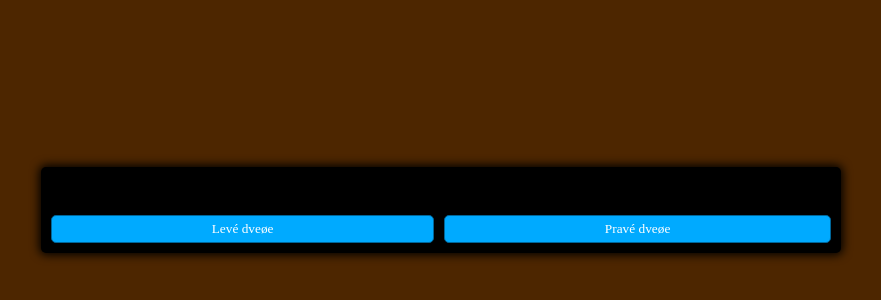
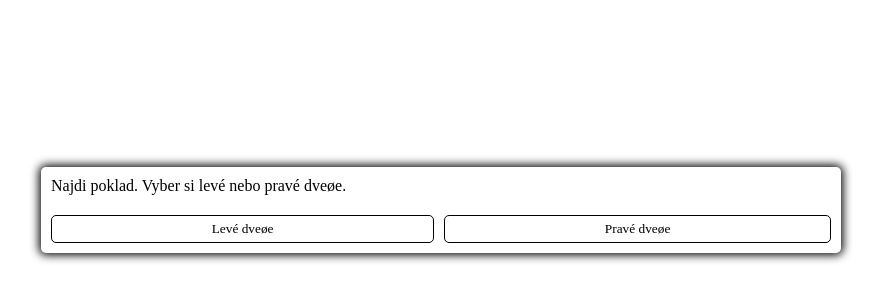
Before and after one commit to Vaclavbocek338/CestaZaPokladem, a plain HTML site: page index.html in a window 1280 px wide. Shown: the part 190-490 px from the top of the page, without its empty margins (199-1080 px from the left). Drawn offline with Linux system fonts and the light colour scheme.

Commit message:
Update styles.css

```diff
--- a/styles.css
+++ b/styles.css
@@ -11,13 +11,13 @@ body {
   align-items: center;
   width: 100vw;
   height: 100vh;
-  background-color: #4d2600;
+  background-color: white;
 }
 
 .container {
   width: 800px;
   max-width: 80%;
-  background-color: #000000;
+  background-color: white;
   padding: 10px;
   border-radius: 5px;
   box-shadow: 0 0 10px 2px;
@@ -31,11 +31,11 @@ body {
 }
 
 .btn {
-  background-color: hsl(200, 100%, 50%);
-  border: 1px solid hsl(200, 100%, 30%);
+  background-color: white;
+  border: 1px solid black;
   border-radius: 5px;
   padding: 5px 10px;
-  color: white;
+  color: black;
   outline: none;
 }
 
```
